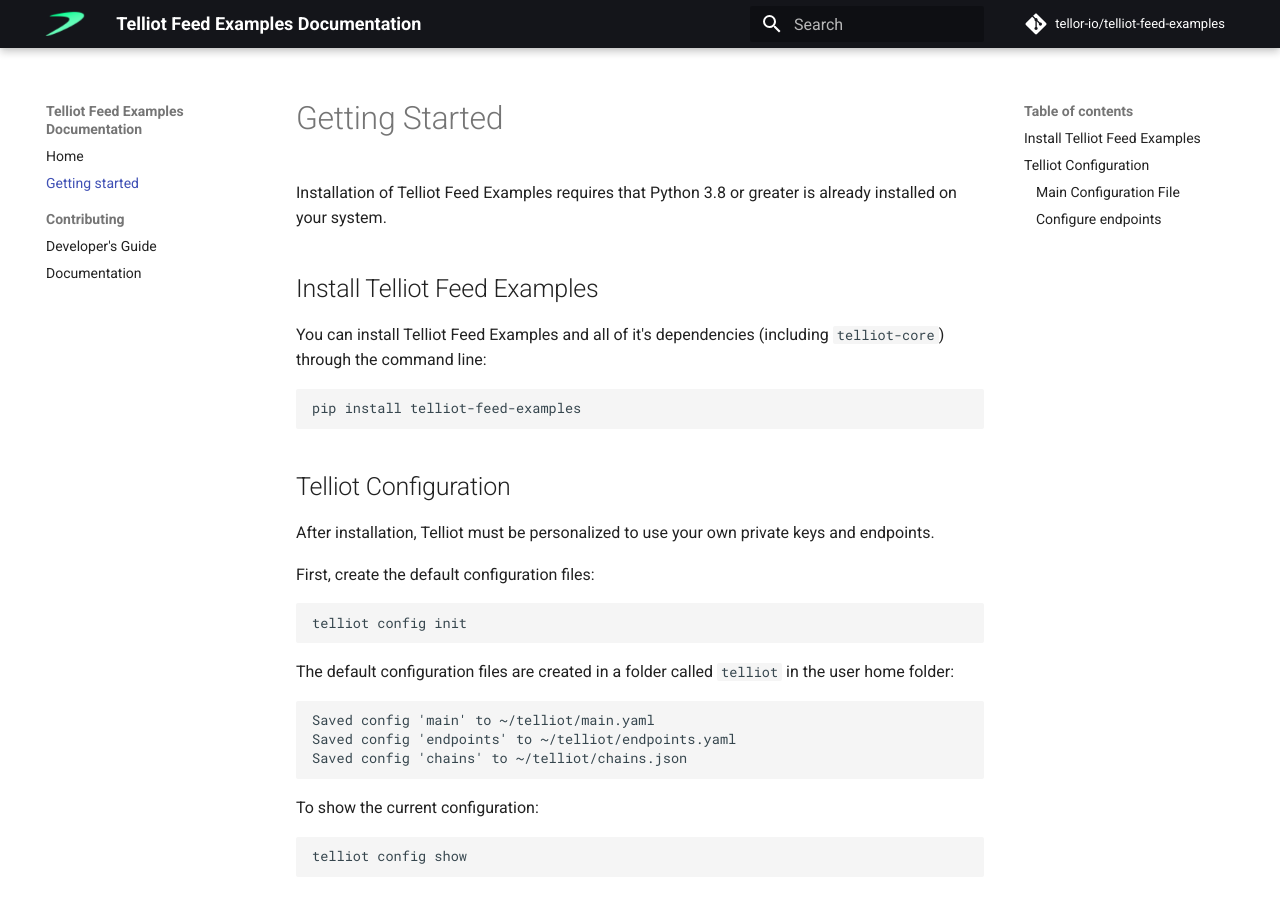
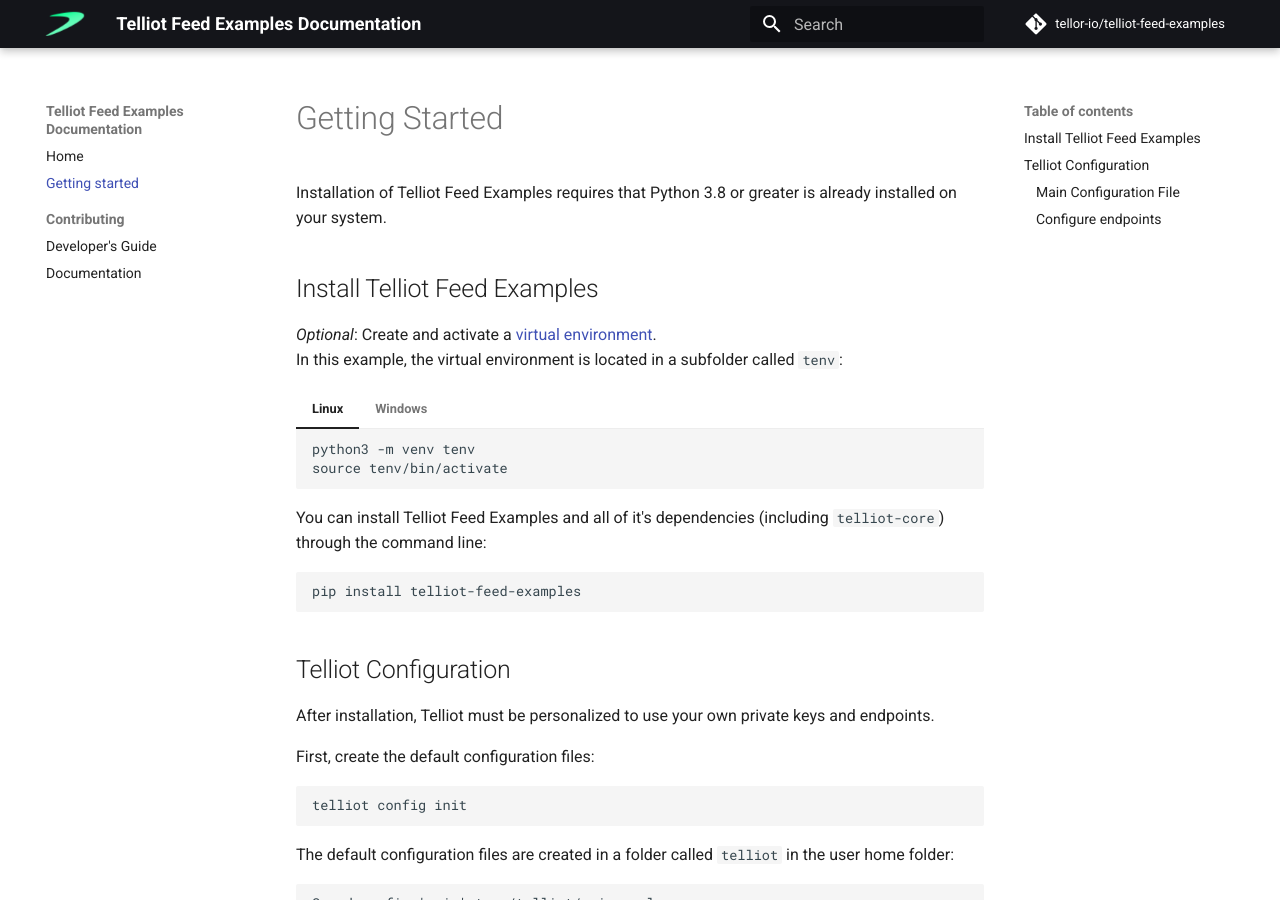
Before and after one commit to tellor-io/telliot-feeds, an MkDocs documentation site: the page built from docs/getting-started.md, in a window 1280 px wide and 900 px high. Built offline with MkDocs 1.6.1 and Material for MkDocs 9.7.7, drawn with Linux system fonts in a browser that asks for light colours; comment, search, counter and statistics services are not loaded.

Commit message:
Update installation docs

````diff
--- a/docs/getting-started.md
+++ b/docs/getting-started.md
@@ -3,7 +3,25 @@
 Installation of Telliot Feed Examples requires that Python 3.8 or greater is already
 installed on your system.
 
+
 ## Install Telliot Feed Examples
+
+*Optional*: Create and activate a [virtual environment](https://docs.python.org/3/library/venv.html).
+In this example, the virtual environment is located in a subfolder called `tenv`:
+
+=== "Linux"
+
+    ```
+    python3 -m venv tenv
+    source tenv/bin/activate
+    ```
+
+=== "Windows"
+
+    ```
+    py -m venv tenv
+    tenv\Scripts\activate
+    ```
 
 You can install Telliot Feed Examples and all of it's dependencies
 (including `telliot-core`) through the command line:
````
Also changed, not shown: docs/contributing.md (+1 -1 lines).
